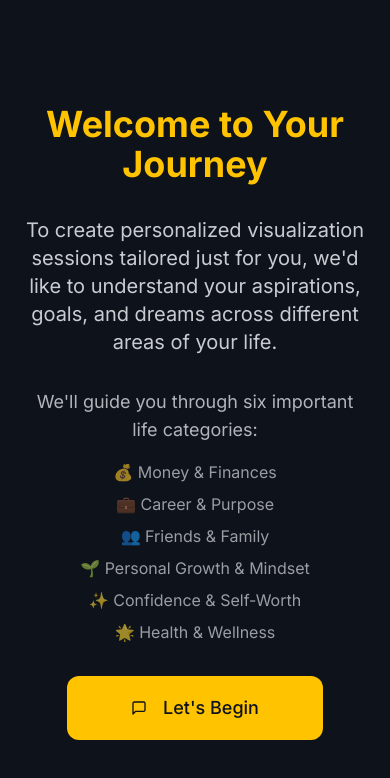
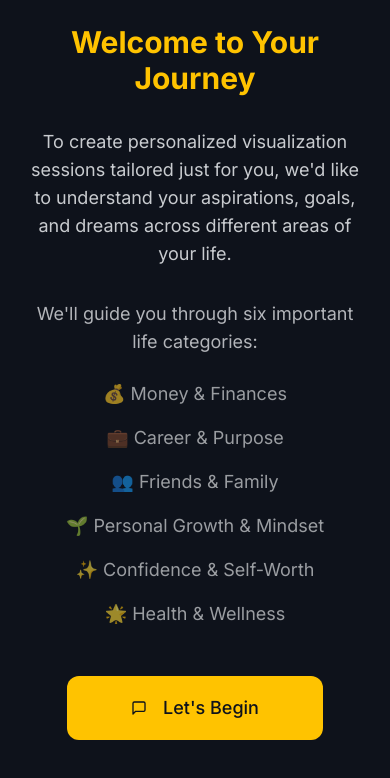
Before and after one commit to kixiktech/clarity-quest-app, a React (Vite) app: page /intro-questions in a window 390 px wide. Shown: the top 778 px of the page. Built offline with nearby package versions, Linux system fonts and the light colour scheme.

Commit message:
Fix mobile layout on intro page
The intro questions page layout was adjusted to improve spacing and appearance on mobile devices.

```diff
--- a/src/pages/IntroQuestionsPage.tsx
+++ b/src/pages/IntroQuestionsPage.tsx
@@ -8,29 +8,32 @@ const IntroQuestionsPage: FC = () => {
   const navigate = useNavigate();
 
   return (
-    <div className="min-h-screen w-full bg-background flex flex-col items-center justify-center p-6">
-      <div className="max-w-2xl w-full space-y-8 text-center">
-        <h1 className="text-4xl font-bold text-primary mb-6">Welcome to Your Journey</h1>
+    <div className="min-h-screen w-full bg-background flex flex-col items-center justify-between p-6 pb-8 md:justify-center">
+      <div className="max-w-2xl w-full space-y-8 text-center md:space-y-12">
+        <div className="space-y-8">
+          <h1 className="text-3xl md:text-4xl font-bold text-primary mb-6">Welcome to Your Journey</h1>
 
-        <p className="text-xl text-foreground/80 mb-8">
+          <p className="text-lg md:text-xl text-foreground/80 mb-8">
             To create personalized visualization sessions tailored just for you, we'd like to understand your aspirations, goals, and dreams across different areas of your life.
           </p>
 
-        <div className="space-y-4">
+          <div className="space-y-6 md:space-y-8">
             <p className="text-lg text-foreground/70">
               We'll guide you through six important life categories:
             </p>
 
-          <ul className="text-foreground/60 space-y-2">
-            <li>💰 Money & Finances</li>
-            <li>💼 Career & Purpose</li>
-            <li>👥 Friends & Family</li>
-            <li>🌱 Personal Growth & Mindset</li>
-            <li>✨ Confidence & Self-Worth</li>
-            <li>🌟 Health & Wellness</li>
+            <ul className="text-foreground/60 space-y-4">
+              <li className="text-lg">💰 Money & Finances</li>
+              <li className="text-lg">💼 Career & Purpose</li>
+              <li className="text-lg">👥 Friends & Family</li>
+              <li className="text-lg">🌱 Personal Growth & Mindset</li>
+              <li className="text-lg">✨ Confidence & Self-Worth</li>
+              <li className="text-lg">🌟 Health & Wellness</li>
             </ul>
           </div>
+        </div>
 
+        <div className="pt-4 md:pt-8">
           <Button
             onClick={() => navigate("/finances")}
             className="w-64 py-8 rounded-xl bg-primary text-primary-foreground font-medium text-lg relative overflow-hidden group
@@ -46,6 +49,7 @@ const IntroQuestionsPage: FC = () => {
           </Button>
         </div>
       </div>
+    </div>
   );
 };
 
```
Lines whose indentation alone changed are shown as unchanged.
